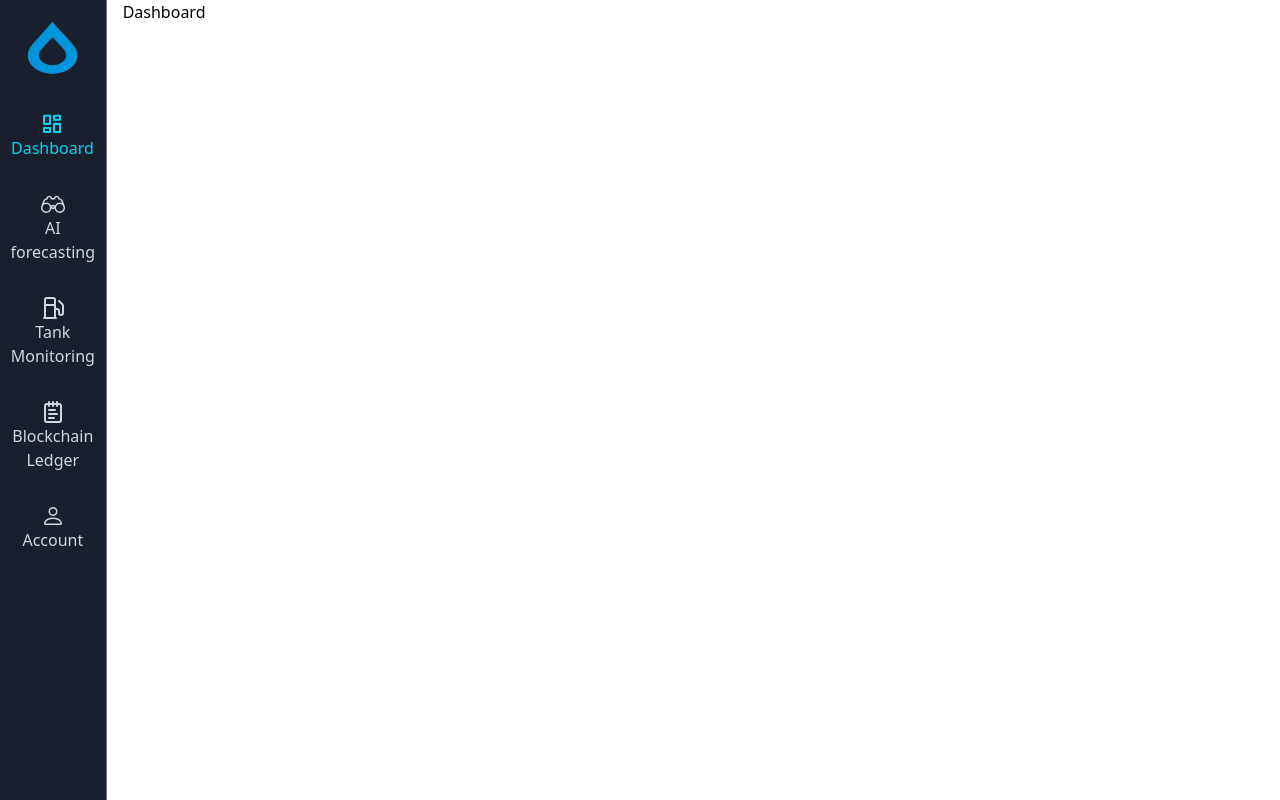
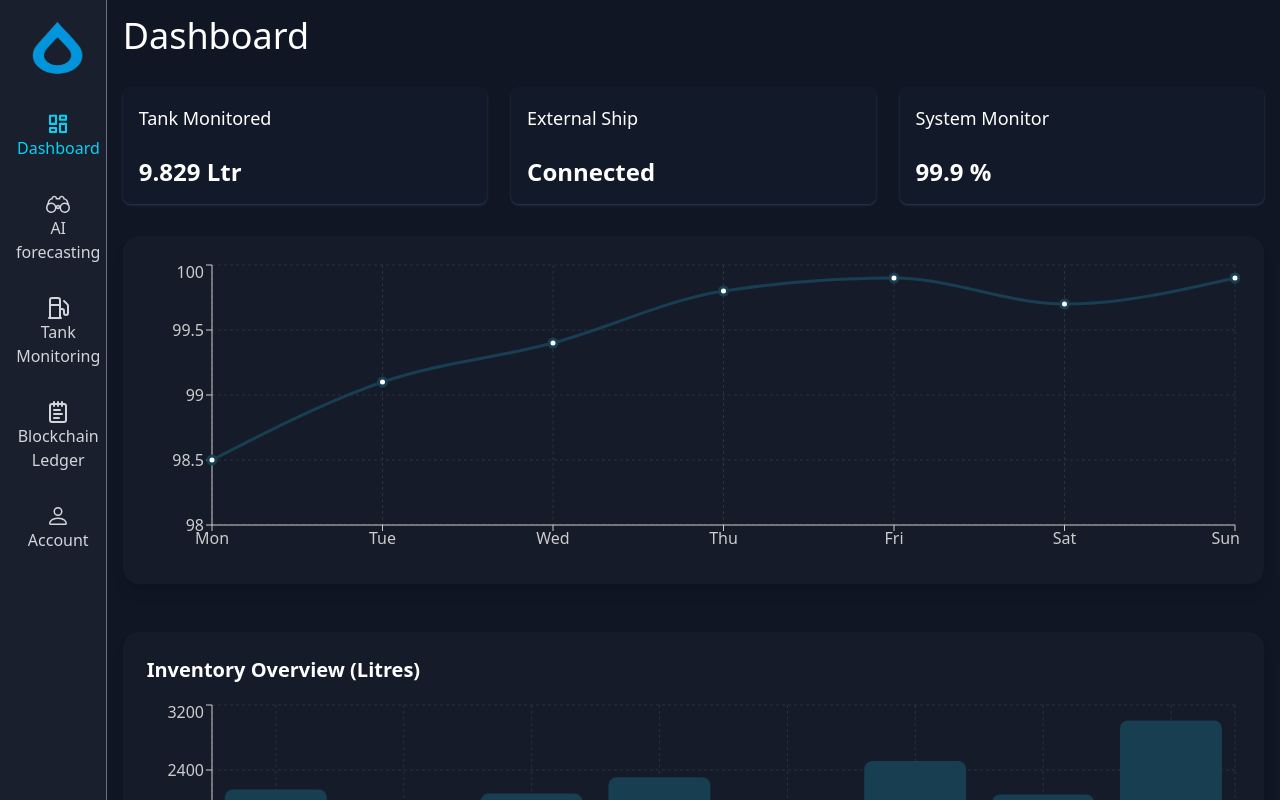
Before and after one commit to fawwazmak/smart-oil, a React (Vite) app: page / in a window 1280 px wide. Built offline with nearby package versions, Linux system fonts and the light colour scheme.

Commit message:
Working on the dashboard page

```diff
--- a/index.html
+++ b/index.html
@@ -4,6 +4,9 @@
     <meta charset="UTF-8" />
     <link rel="icon" type="image/svg+xml" href="/logo.png" />
     <link href="/src/style.css" rel="stylesheet">
+    <link rel="preconnect" href="https://fonts.googleapis.com">
+    <link rel="preconnect" href="https://fonts.gstatic.com" crossorigin>
+    <link href="https://fonts.googleapis.com/css2?family=Manrope:wght@200..800&display=swap" rel="stylesheet">
     <meta name="viewport" content="width=device-width, initial-scale=1.0" />
     <title>smart-oil</title>
   </head>
--- a/package.json
+++ b/package.json
@@ -15,6 +15,7 @@
     "react-dom": "^19.1.1",
     "react-icons": "^5.5.0",
     "react-router-dom": "^7.9.4",
+    "recharts": "^3.3.0",
     "tailwindcss": "^4.1.15"
   },
   "devDependencies": {
--- a/src/App.jsx
+++ b/src/App.jsx
@@ -17,7 +17,7 @@ function AppContent() {
 
   return (
     <>
-      <div className='flex md:flex-row flex-col md:h-screen md:overflow-hidden w-full'>
+      <div className='flex md:flex-row flex-col md:h-screen md:overflow-hidden w-full font-["Manrope"]'>
         {!dontShowNavbar &&
           <div className='md:w-1/12'>
             <Navbar />
@@ -65,7 +65,7 @@ function AppContent() {
 
           #183e51 */}
 
-        <div className='md:w-11/12 min-h-screen'>
+        <div className='md:w-11/12 min-h-screen overflow-y-auto scrollbar-thin scrollbar-thumb-[#183e51] scrollbar-track-[#101624]'>
           <Routes>
             <Route path='/' element={<DashboardPage />} />
             <Route path='/forecasting' element={<ForecastingPage />} />
--- /dev/null
+++ b/src/components/DashboardCard.jsx
@@ -0,0 +1,12 @@
+import React from 'react'
+
+const DashboardCard = ({title, value, unit}) => {
+  return (
+    <div className='bg-[#1820334b] text-white shadow shadow-[#293950] p-4 rounded-lg  w-full max-w-sm'>
+      <h3 className='text-lg '>{title}</h3>
+      <p className='text-2xl font-bold mt-6'>{value} {unit}</p>
+    </div>
+  )
+}
+
+export default DashboardCard
--- a/src/components/Navbar.jsx
+++ b/src/components/Navbar.jsx
@@ -12,7 +12,7 @@ import { LuNotepadText, LuFuel } from "react-icons/lu";
 
 const Navbar = () => {
   return (
-    <div className='flex flex-col items-center bg-[#191f2d] text-gray-500 text-center p-4 space-y-8 border-r md:h-full w-full'>
+    <div className='flex lg:flex-col lg:justify-start justify-between flex-row flex-wrap items-center bg-[#191f2d] text-gray-500 text-center p-4 space-y-8 border-r md:h-full w-full'>
         <img src={logo} alt="Logo" className='block h-16 w-16' />
 
         <NavLink to="/"
--- a/src/pages/DashboardPage.jsx
+++ b/src/pages/DashboardPage.jsx
@@ -1,11 +1,87 @@
 import React from 'react'
+import DashboardCard from '../components/DashboardCard';
+import {
+LineChart,
+Line,
+XAxis,
+YAxis,
+CartesianGrid,
+Tooltip,
+BarChart,
+Bar,
+ResponsiveContainer,
+} from "recharts";
 
 const DashboardPage = () => {
+    const systemData = [
+        { name: "Mon", uptime: 98.5 },
+        { name: "Tue", uptime: 99.1 },
+        { name: "Wed", uptime: 99.4 },
+        { name: "Thu", uptime: 99.8 },
+        { name: "Fri", uptime: 99.9 },
+        { name: "Sat", uptime: 99.7 },
+        { name: "Sun", uptime: 99.9 },
+    ];
+
+    const inventoryData = [
+        { name: "Station A", level: 2160 },
+        { name: "Station B", level: 1780 },
+        { name: "Station C", level: 2110 },
+        { name: "Station D", level: 2310 },
+        { name: "Station E", level: 2010 },
+        { name: "Station F", level: 2510 },
+        { name: "Station G", level: 2100 },
+        { name: "Station H", level: 3010 },
+    ];
   return (
-    <div className='overflow-y-scroll px-4'>
-      Dashboard
+    <div className='bg-[#101624] p-4'>
+        <h1 className='text-white md:text-4xl'>Dashboard</h1>
+
+        <div className='flex md:flex-row flex-col md:space-x-6 md:space-y-0 space-y-4 my-8 justify-between'>
+            <DashboardCard title="Tank Monitored" value={9.829} unit="Ltr" />
+            <DashboardCard title="External Ship" value={"Connected"} />
+            <DashboardCard title="System Monitor" value={99.9} unit="%" />
+        </div>
+
+        {/* System Performance Chart */}
+        <div className="bg-[#151b29] p-6 rounded-2xl shadow-lg">
+            {/* <h2 className="text-xl font-semibold mb-4 text-[#CBA244]">
+                System Performance (Uptime %)
+            </h2> */}
+            <ResponsiveContainer width="100%" height={300}>
+                <LineChart data={systemData}>
+                <CartesianGrid strokeDasharray="3 3" stroke="#2b313f" />
+                <XAxis dataKey="name" stroke="#ccc" />
+                <YAxis domain={[98, 100]} stroke="#ccc" />
+                <Tooltip />
+                <Line
+                    type="monotone"
+                    dataKey="uptime"
+                    stroke="#183e51"
+                    strokeWidth={3}
+                    dot={{ r: 4 }}
+                />
+                </LineChart>
+            </ResponsiveContainer>
+        </div>
+
+        <div className="bg-[#151b29] p-6 rounded-2xl shadow-lg my-12">
+            <h2 className="text-xl font-semibold mb-4 text-white">
+                Inventory Overview (Litres)
+            </h2>
+            <ResponsiveContainer width="100%" height={300}>
+                <BarChart data={inventoryData}>
+                <CartesianGrid strokeDasharray="3 3" stroke="#2b313f" />
+                <XAxis dataKey="name" stroke="#ccc" />
+                <YAxis stroke="#ccc" />
+                <Tooltip />
+                <Bar dataKey="level" fill="#183e51" radius={[8, 8, 0, 0]} />
+                </BarChart>
+            </ResponsiveContainer>
+        </div>
     </div>
   )
 }
 
+
 export default DashboardPage
--- a/src/pages/SignInPage.jsx
+++ b/src/pages/SignInPage.jsx
@@ -2,8 +2,22 @@ import React from 'react'
 
 const SignInPage = () => {
   return (
-    <div>
-      LogIn
+    <div className="min-h-screen flex items-center justify-center bg-[#101624] text-white font-sans">
+        <div className="bg-[#151b29] p-8 rounded-2xl shadow-lg w-full max-w-md">
+            <h1 className="text-3xl font-bold text-center mb-6 text-[#CBA244]">Smart Oil Dashboard</h1>
+            <form className="space-y-5">
+                <div>
+                    <label className="block text-sm mb-1 text-gray-300">Username</label>
+                    <input type="text" placeholder="Enter username" className="w-full px-3 py-2 bg-[#191f2d] rounded-lg border border-[#2b313f] focus:outline-none focus:border-[#183e51]" />
+                </div>
+                <div>
+                    <label className="block text-sm mb-1 text-gray-300">Password</label>
+                    <input type="password" placeholder="Enter password" className="w-full px-3 py-2 bg-[#191f2d] rounded-lg border border-[#2b313f] focus:outline-none focus:border-[#183e51]" />
+                </div>
+
+                <button type="submit" className="w-full py-2 mt-3 rounded-lg bg-linear-to-r from-[#183d50] to-[#183e51] font-semibold hover:opacity-90 transition" >Login</button>
+            </form>
+        </div>
     </div>
   )
 }
```
Also changed, not shown: 1 other file (tests, documents, lock files or other folders).
